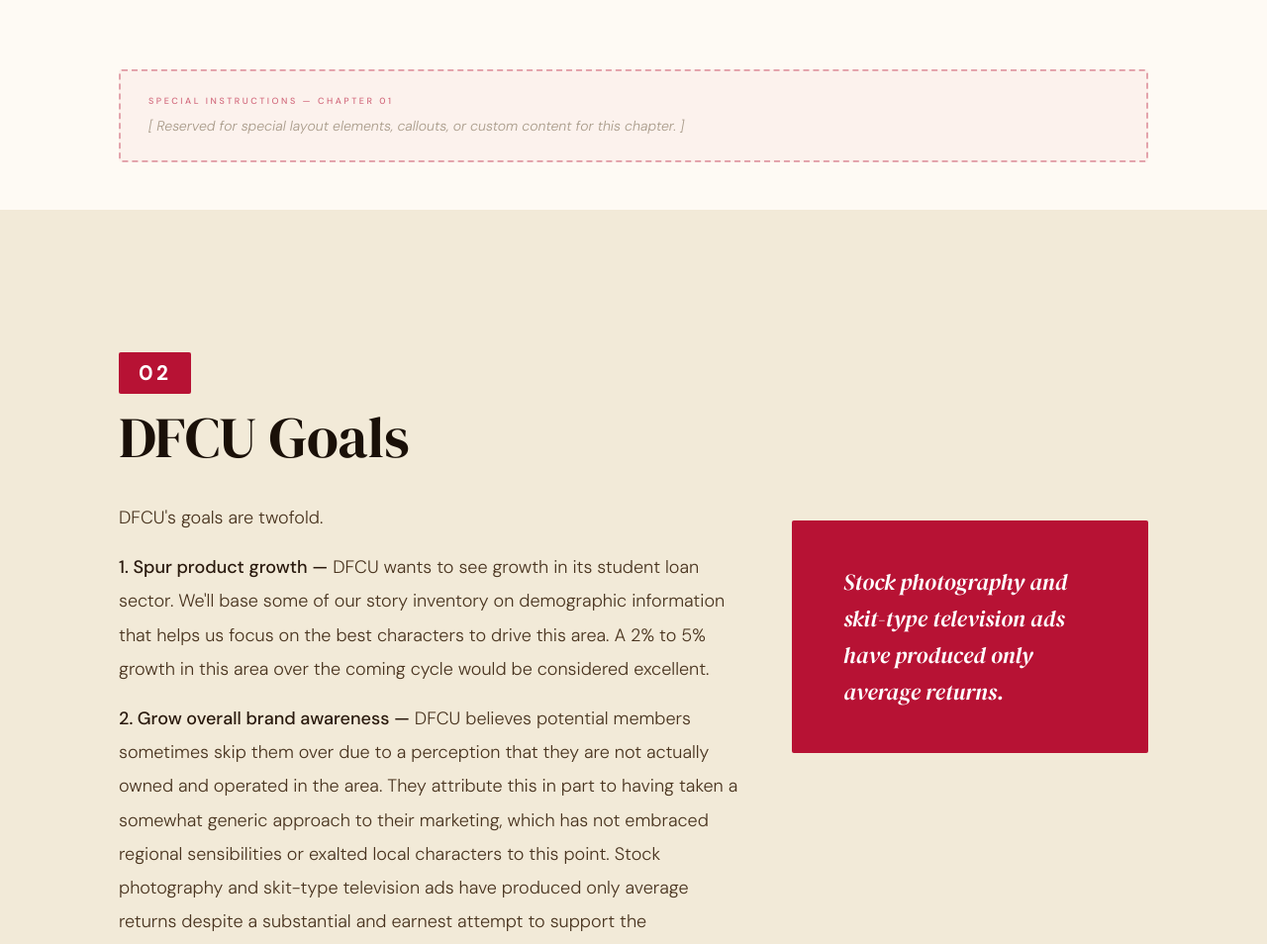
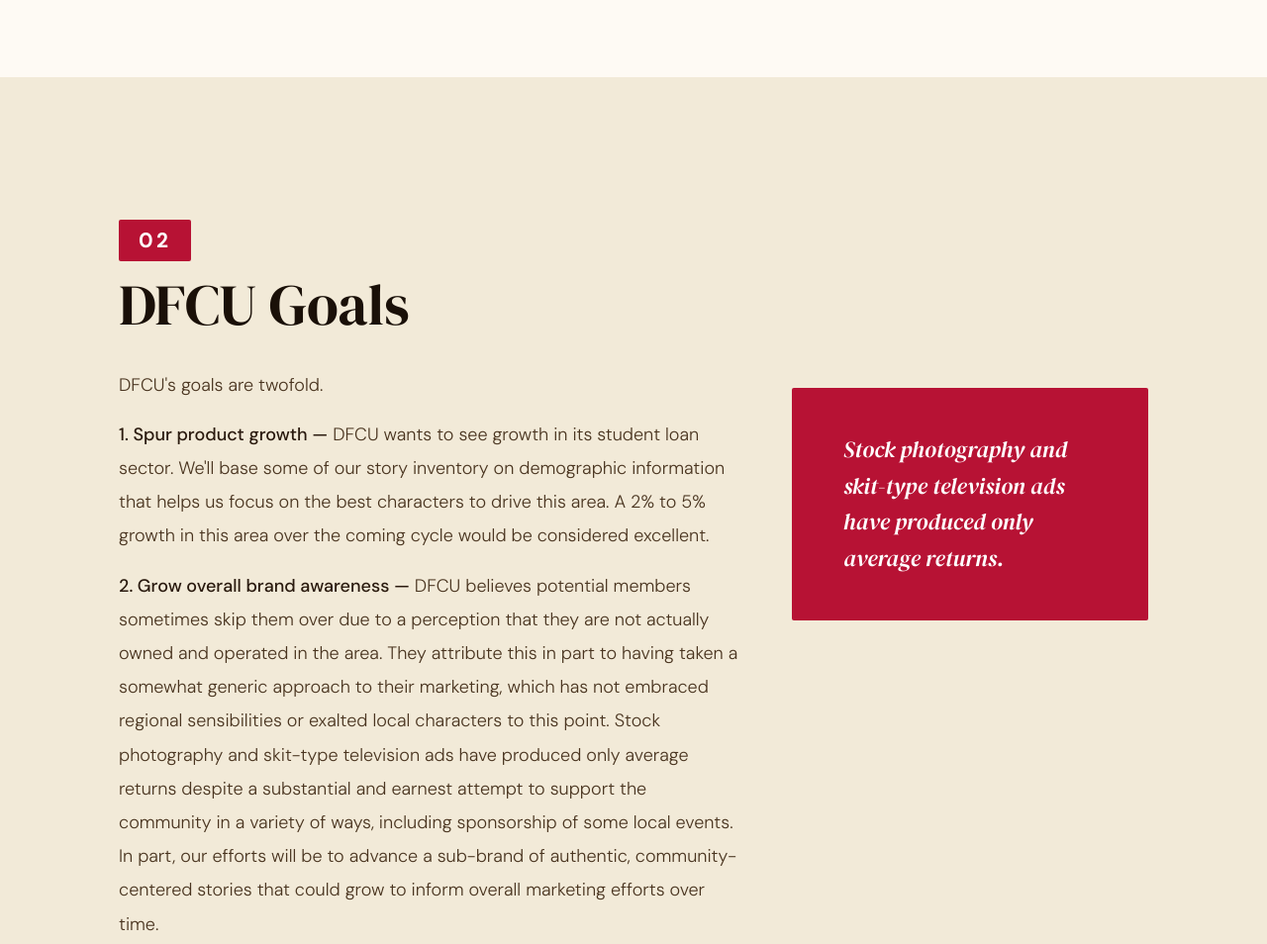
Before and after one commit to johnmhubbell/dfcu-story-inventory, a plain HTML site: page index.html in a window 1280 px wide. Shown: the part 2899-3853 px from the top of the page at 99% size. Drawn offline with Linux system fonts and the light colour scheme.

Commit message:
Add files via upload

```diff
--- a/index.html
+++ b/index.html
@@ -371,28 +371,9 @@
    — Shown only in editor / draft view; hidden when empty
    ============================================================ */
 .si-special {
-  border: 2px dashed rgba(183,18,52,.35);
-  border-radius: 3px;
-  padding: 24px 28px;
-  margin-top: 40px;
-  background: rgba(183,18,52,.03);
+  display: none; /* Editor-only — never publishes to live page */
 }
-.si-special-label {
-  font-size: 9px;
-  font-weight: 500;
-  letter-spacing: .28em;
-  text-transform: uppercase;
-  color: var(--crimson);
-  opacity: .6;
-  margin-bottom: 8px;
-}
-.si-special-inner {
-  font-size: 14px;
-  color: rgba(88,69,40,.5);
-  font-style: italic;
-  line-height: 1.6;
-}
-/* Hide the entire special block when it contains only the placeholder comment */
+/* si-special label/inner styles omitted — block is hidden */
 .si-special:empty { display: none; }
 
 /* ============================================================
```
